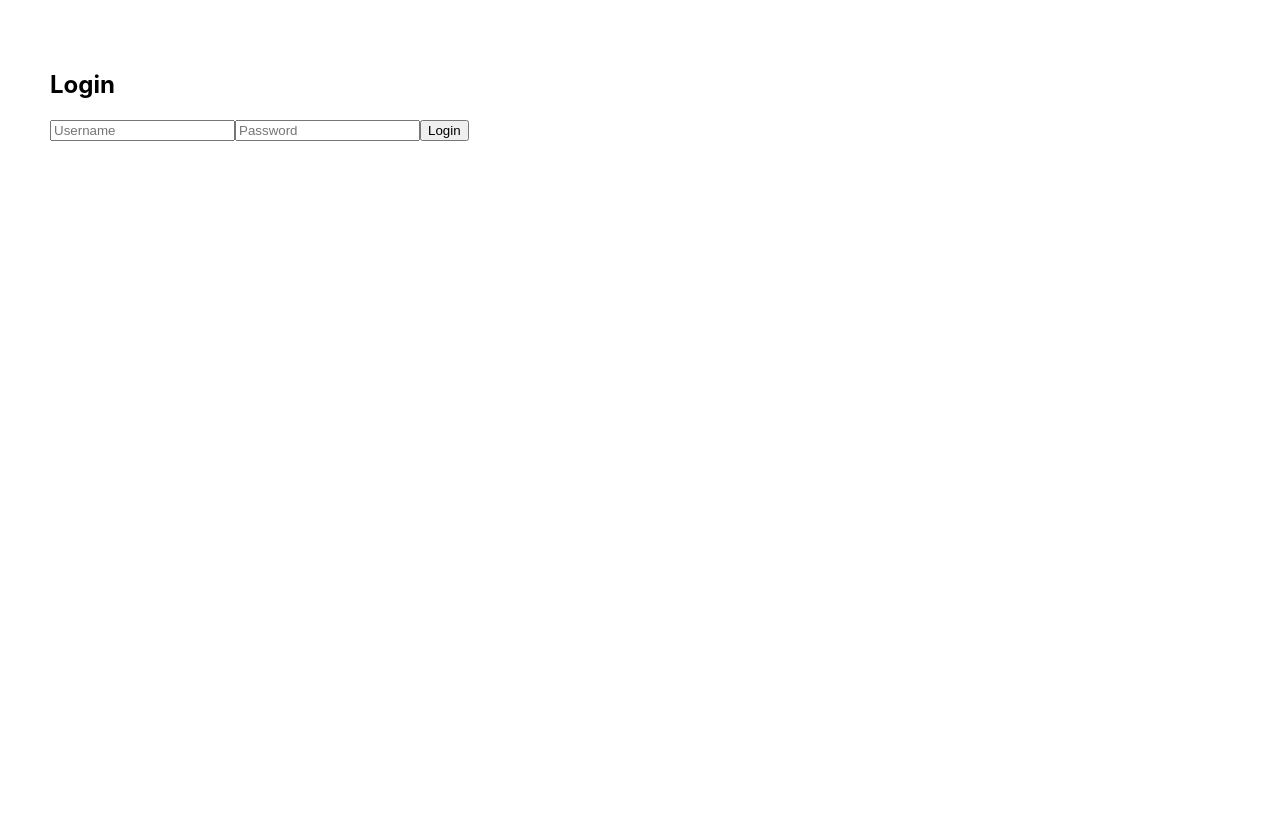
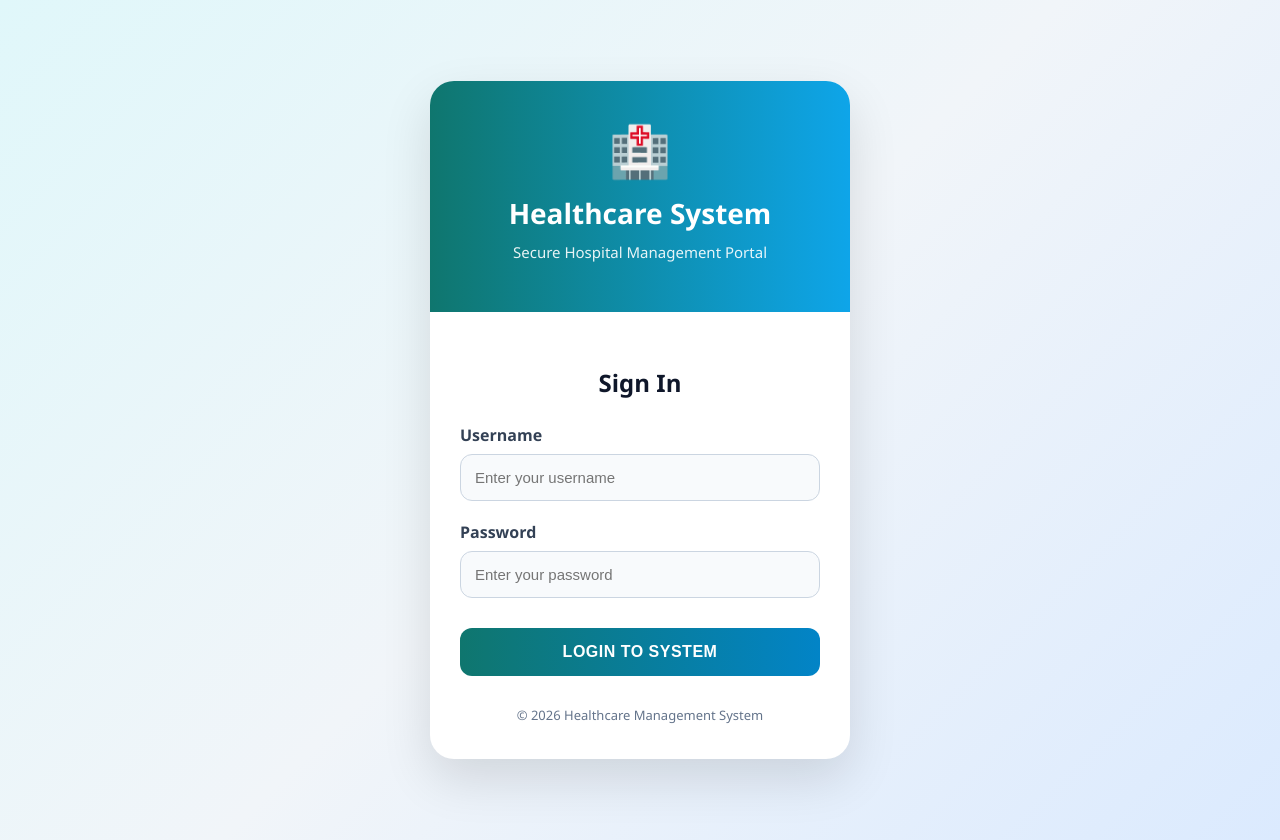
Before and after one commit to Prarthana725/healthcare_system, a React (Create React App) app in the folder frontend/: page / in a window 1280 px wide. Before the commit the page ends 800 px from the top, so only its background shows below. Built offline with nearby package versions, Linux system fonts and the light colour scheme.

Commit message:
add upgraded login form ui

```diff
--- a/frontend/src/Login.js
+++ b/frontend/src/Login.js
@@ -55,27 +55,206 @@ function Login() {
     }
 
     return (
-        <div style={{ padding: '50px' }}>
-            <h2>Login</h2>
+        <div
+            style={{
+                minHeight: '100vh',
+                display: 'flex',
+                justifyContent: 'center',
+                alignItems: 'center',
+                background:
+                    'linear-gradient(135deg, #e0f7fa 0%, #f1f5f9 50%, #dbeafe 100%)',
+                fontFamily: "'Segoe UI', sans-serif",
+                padding: '20px'
+            }}
+        >
+            <div
+                style={{
+                    width: '420px',
+                    background: '#ffffff',
+                    borderRadius: '24px',
+                    overflow: 'hidden',
+                    boxShadow: '0 20px 50px rgba(0,0,0,0.12)'
+                }}
+            >
+                {/* TOP HEADER */}
+                <div
+                    style={{
+                        background:
+                            'linear-gradient(to right, #0f766e, #0ea5e9)',
+                        padding: '35px 30px',
+                        color: 'white',
+                        textAlign: 'center'
+                    }}
+                >
+                    <div
+                        style={{
+                            fontSize: '50px',
+                            marginBottom: '10px'
+                        }}
+                    >
+                        🏥
+                    </div>
 
-            <form onSubmit={handleSubmit}>
+                    <h1
+                        style={{
+                            margin: 0,
+                            fontSize: '28px',
+                            fontWeight: '700'
+                        }}
+                    >
+                        Healthcare System
+                    </h1>
+
+                    <p
+                        style={{
+                            marginTop: '10px',
+                            opacity: 0.9,
+                            fontSize: '15px'
+                        }}
+                    >
+                        Secure Hospital Management Portal
+                    </p>
+                </div>
+
+                {/* FORM AREA */}
+                <div style={{ padding: '35px 30px' }}>
+                    <h2
+                        style={{
+                            textAlign: 'center',
+                            marginBottom: '25px',
+                            color: '#0f172a',
+                            fontSize: '24px'
+                        }}
+                    >
+                        Sign In
+                    </h2>
+
+                    <form
+                        onSubmit={handleSubmit}
+                        style={{
+                            display: 'flex',
+                            flexDirection: 'column',
+                            gap: '20px'
+                        }}
+                    >
+                        <div>
+                            <label
+                                style={{
+                                    display: 'block',
+                                    marginBottom: '8px',
+                                    color: '#334155',
+                                    fontWeight: '600'
+                                }}
+                            >
+                                Username
+                            </label>
+
                             <input
-                    placeholder="Username"
+                                placeholder="Enter your username"
                                 value={form.username}
-                    onChange={(e) => setForm({ ...form, username: e.target.value })}
+                                onChange={(e) =>
+                                    setForm({
+                                        ...form,
+                                        username: e.target.value
+                                    })
+                                }
+                                style={{
+                                    width: '100%',
+                                    padding: '14px',
+                                    borderRadius: '12px',
+                                    border: '1px solid #cbd5e1',
+                                    fontSize: '15px',
+                                    background: '#f8fafc',
+                                    outline: 'none',
+                                    boxSizing: 'border-box'
+                                }}
                             />
+                        </div>
+
+                        <div>
+                            <label
+                                style={{
+                                    display: 'block',
+                                    marginBottom: '8px',
+                                    color: '#334155',
+                                    fontWeight: '600'
+                                }}
+                            >
+                                Password
+                            </label>
 
                             <input
                                 type="password"
-                    placeholder="Password"
+                                placeholder="Enter your password"
                                 value={form.password}
-                    onChange={(e) => setForm({ ...form, password: e.target.value })}
+                                onChange={(e) =>
+                                    setForm({
+                                        ...form,
+                                        password: e.target.value
+                                    })
+                                }
+                                style={{
+                                    width: '100%',
+                                    padding: '14px',
+                                    borderRadius: '12px',
+                                    border: '1px solid #cbd5e1',
+                                    fontSize: '15px',
+                                    background: '#f8fafc',
+                                    outline: 'none',
+                                    boxSizing: 'border-box'
+                                }}
                             />
+                        </div>
 
-                <button type="submit">Login</button>
+                        <button
+                            type="submit"
+                            style={{
+                                marginTop: '10px',
+                                padding: '15px',
+                                border: 'none',
+                                borderRadius: '12px',
+                                background:
+                                    'linear-gradient(to right, #0f766e, #0284c7)',
+                                color: '#fff',
+                                fontSize: '16px',
+                                fontWeight: '700',
+                                cursor: 'pointer',
+                                transition: '0.3s',
+                                letterSpacing: '0.5px'
+                            }}
+                        >
+                            LOGIN TO SYSTEM
+                        </button>
                     </form>
 
-            {error && <p style={{ color: 'red' }}>{error}</p>}
+                    {error && (
+                        <div
+                            style={{
+                                marginTop: '20px',
+                                padding: '12px',
+                                borderRadius: '10px',
+                                background: '#fee2e2',
+                                color: '#b91c1c',
+                                textAlign: 'center',
+                                fontWeight: '600'
+                            }}
+                        >
+                            {error}
+                        </div>
+                    )}
+
+                    <div
+                        style={{
+                            marginTop: '30px',
+                            textAlign: 'center',
+                            color: '#64748b',
+                            fontSize: '13px'
+                        }}
+                    >
+                        © 2026 Healthcare Management System
+                    </div>
+                </div>
+            </div>
         </div>
     );
 }
```
Lines whose indentation alone changed are shown as unchanged.
